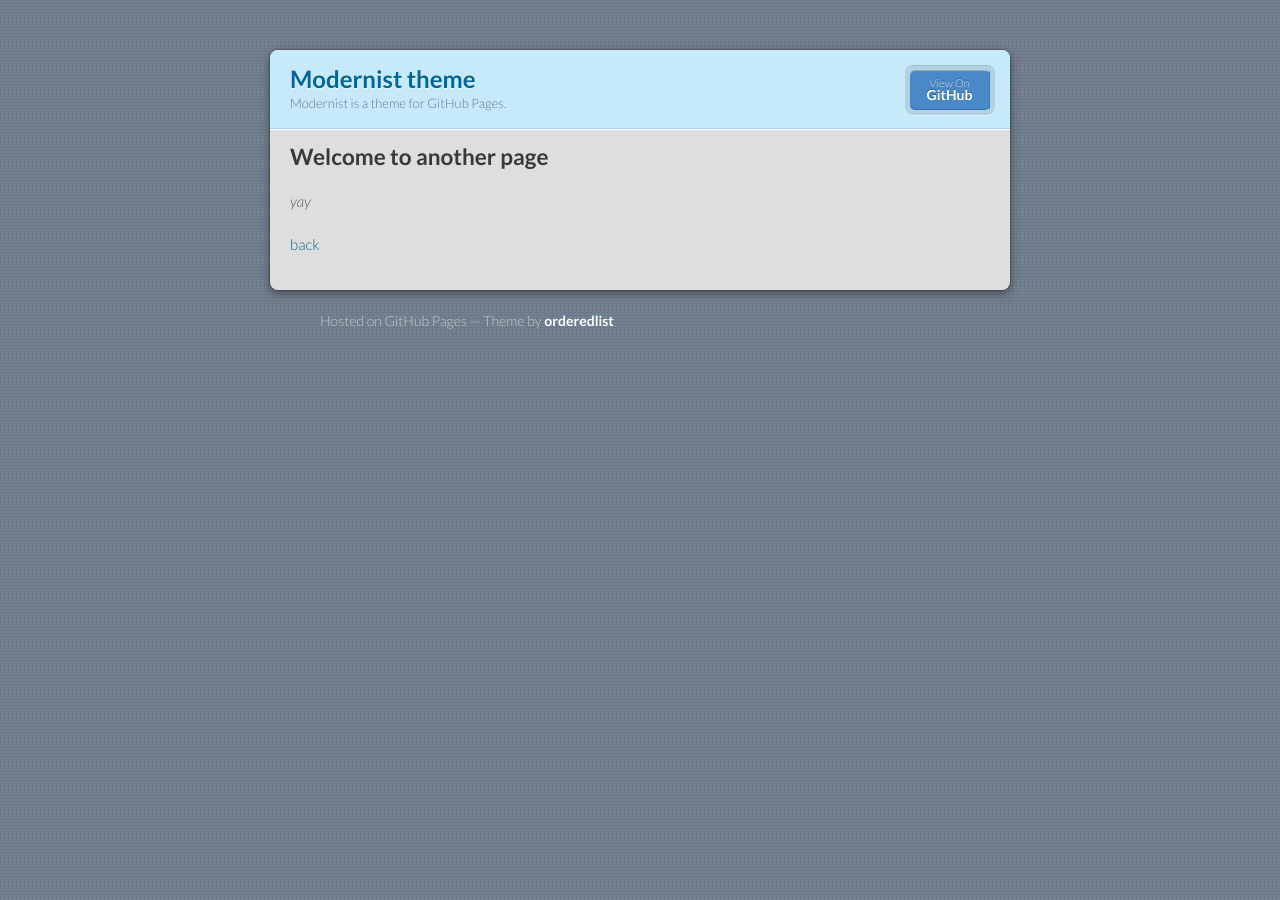
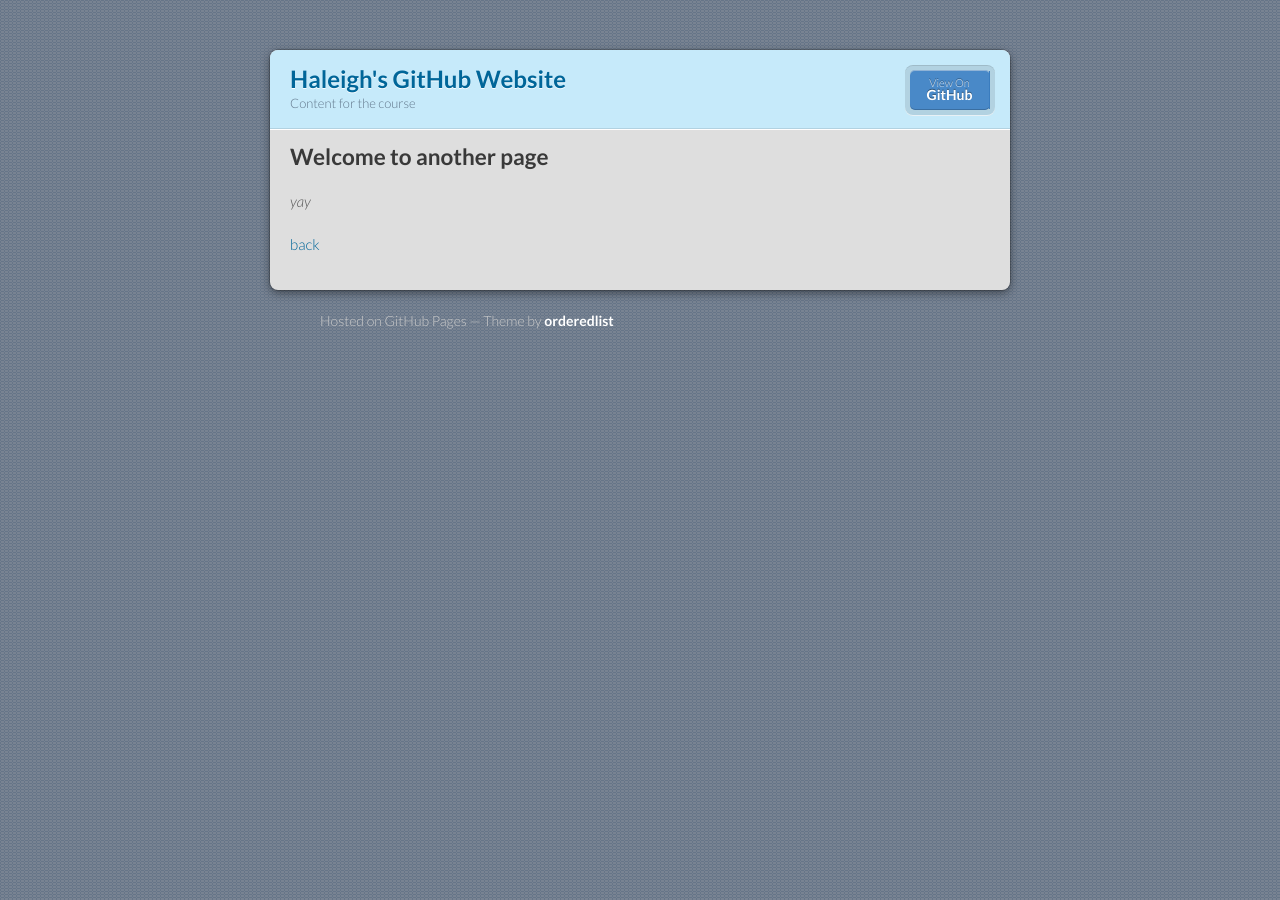
Before and after one commit to hbenson52/hbenson52.github.io, a Jekyll site: the page built from another-page.md, in a window 1280 px wide. Built offline with Jekyll 4.4.1, drawn with Linux system fonts in a browser that asks for light colours; our own code applies the rules of GitHub Pages for plain Markdown files.

Commit message:
Update _config.yml

```diff
--- a/_config.yml
+++ b/_config.yml
@@ -1,5 +1,5 @@
-title: Modernist theme
-description: Modernist is a theme for GitHub Pages.
+title: Haleigh's GitHub Website
+description: Content for the course
 show_downloads: false
 google_analytics:
 theme: jekyll-theme-modernist
```
